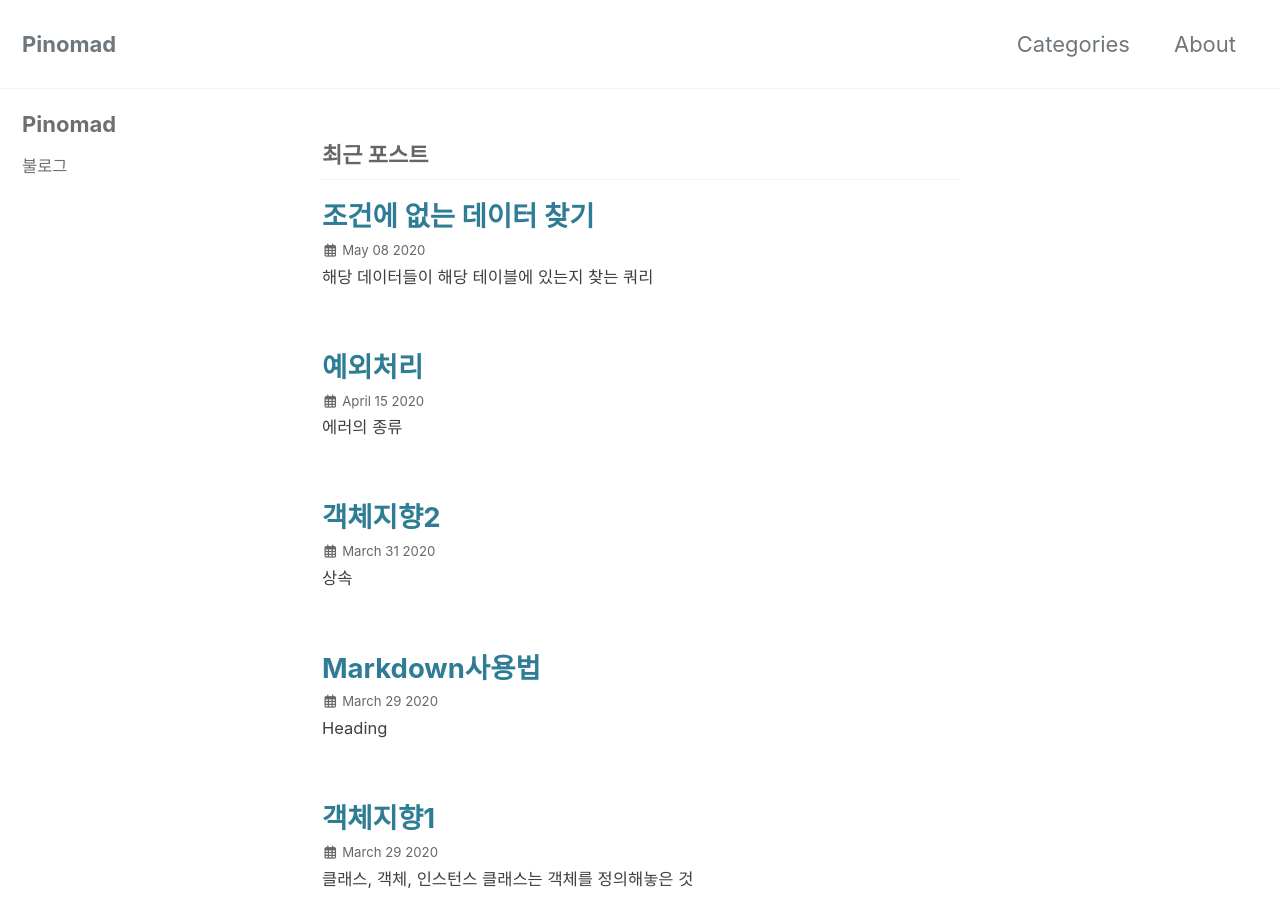
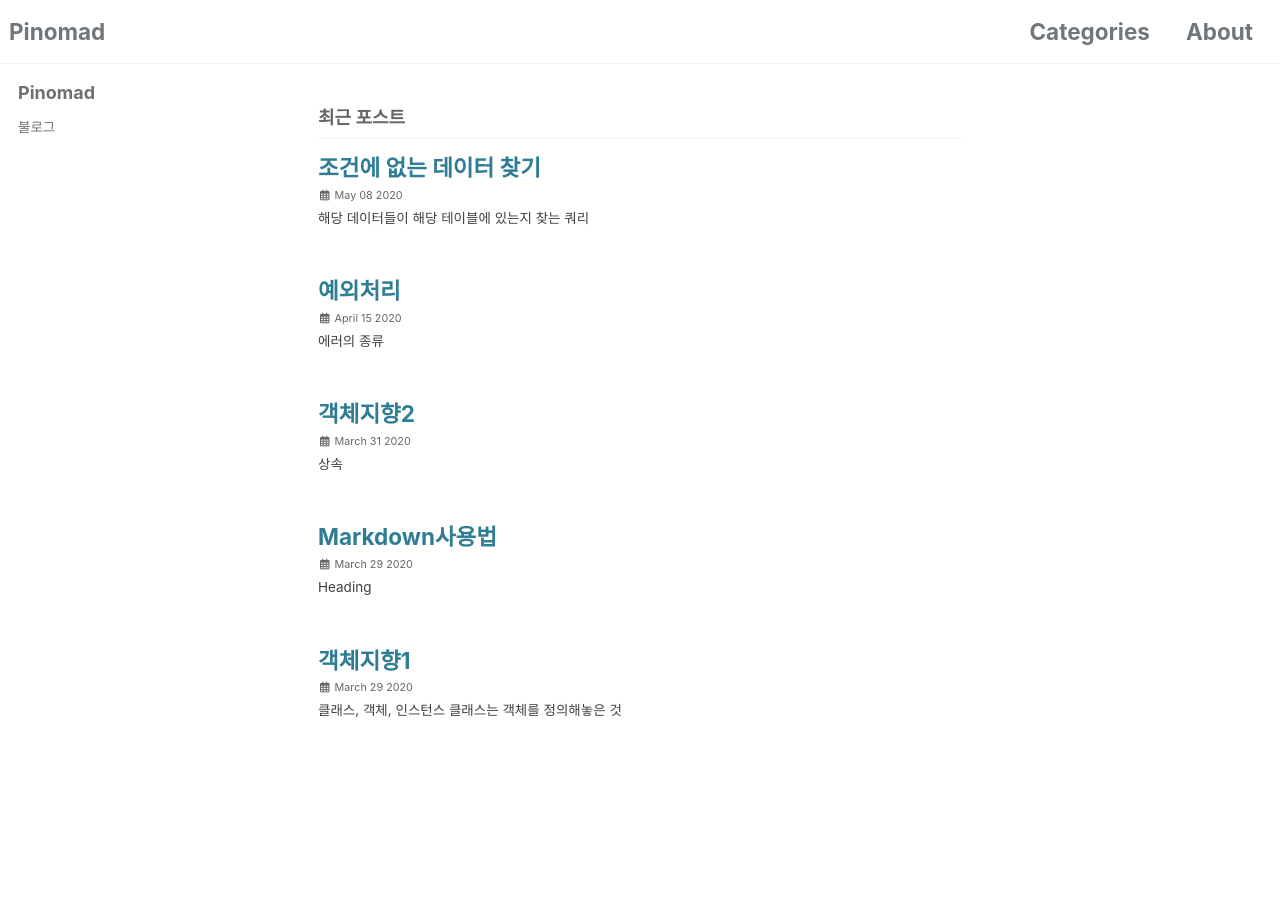
Before and after one commit to SummerPlumage/SummerPlumage.github.io, a Jekyll site: the page built from index.html, in a window 1280 px wide and 900 px high. Built offline with Jekyll 4.4.1, drawn with Linux system fonts in a browser that asks for light colours; cached includes are drawn as plain includes; nearby versions of some CDN libraries; the list of posts is cut into pages by our own code.

Commit message:
폰트크기 메뉴바 사이즈조정

```diff
--- a/_sass/minimal-mistakes/_masthead.scss
+++ b/_sass/minimal-mistakes/_masthead.scss
@@ -15,7 +15,9 @@
     @include clearfix;
     margin-left: auto;
     margin-right: auto;
-    padding: 1em;
+    //메뉴바 padding
+    //padding: 1em;
+    padding: 0.4em;
     max-width: 100%;
     display: -webkit-box;
     display: -ms-flexbox;
@@ -24,6 +26,9 @@
     -ms-flex-pack: justify;
     justify-content: space-between;
     font-family: $sans-serif-narrow;
+    //메뉴바 텍스트 설정
+    font-size: $type-size-4;
+    font-weight: bold;
 
     @include breakpoint($x-large) {
       max-width: $max-width;
--- a/_sass/minimal-mistakes/_reset.scss
+++ b/_sass/minimal-mistakes/_reset.scss
@@ -15,11 +15,13 @@ html {
   }
 
   @include breakpoint($large) {
-    font-size: 20px;
+    //font-size: 20px;
+    font-size: 18px;
   }
 
   @include breakpoint($x-large) {
-    font-size: 22px;
+    //font-size: 22px;
+    font-size: 18px;
   }
 
   -webkit-text-size-adjust: 100%;
```
